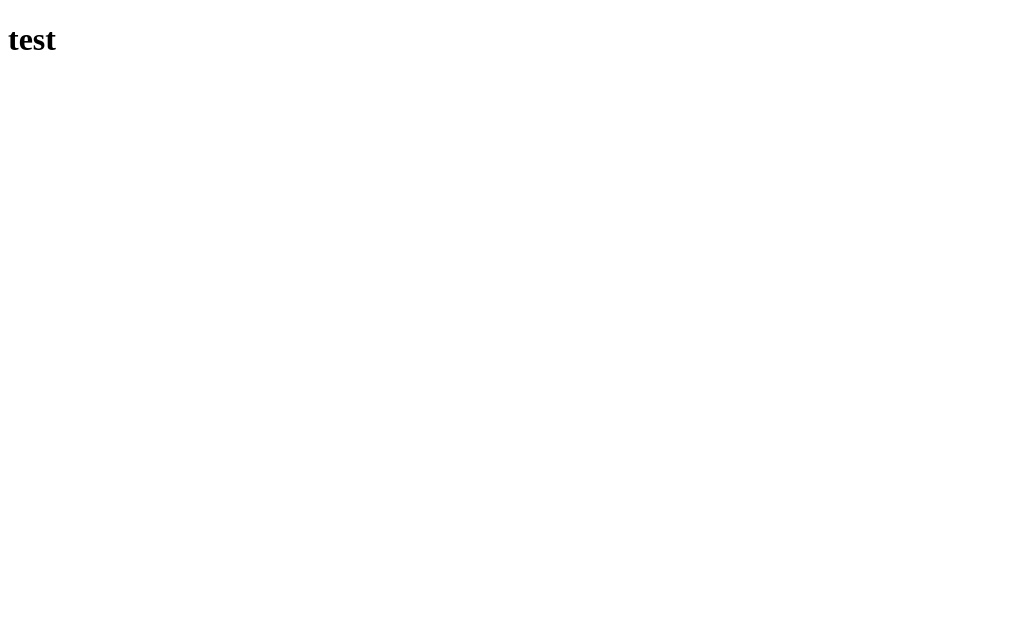
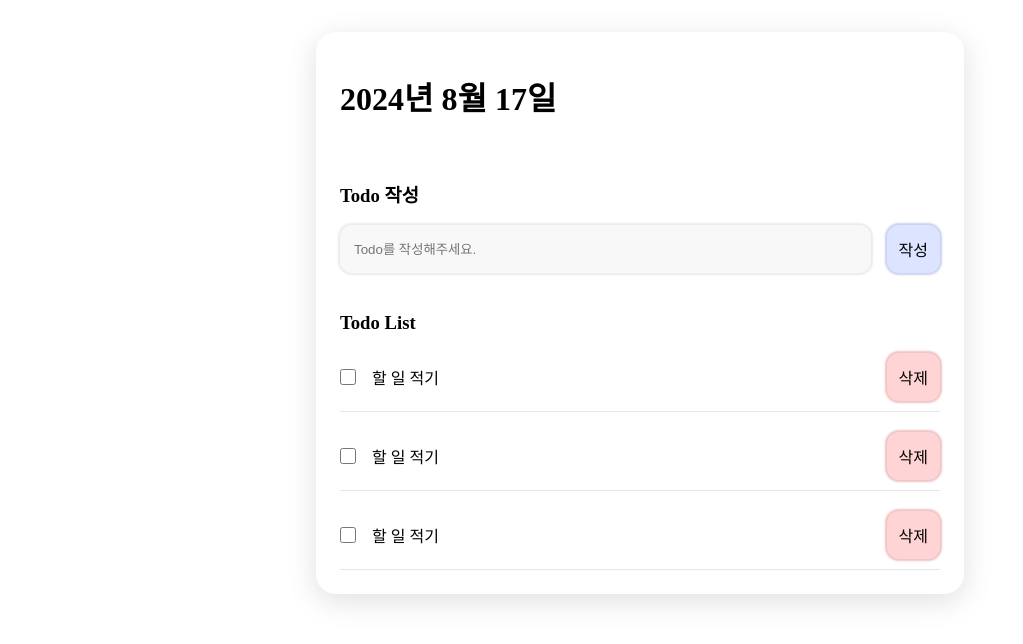
Before and after one commit to arko0531/react-todo-list, a React (Create React App) app: page / in a window 1280 px wide. Shown: the top 644 px of the page, without its empty margins (0-1023 px from the left). Built offline with nearby package versions, Linux system fonts and the light colour scheme.

Commit message:
컴포넌트 구성 / CSS 적용

```diff
--- a/src/App.css
+++ b/src/App.css
@@ -0,0 +1,10 @@
+.Wrapper {
+    width: calc(50% - 32px);
+    padding: 20px 24px 24px;
+    margin: 32px auto;
+    display: flex;
+    flex-direction: column;
+    gap: 20px;
+    box-shadow: rgba(100, 100, 111, 0.2) 0px 7px 29px 0px;
+    border-radius: 20px;
+}
--- a/src/App.js
+++ b/src/App.js
@@ -1,8 +1,15 @@
 import './App.css';
+import Header from './components/Header';
+import TodoWrite from './components/TodoWrite';
+import TodoList from './components/TodoList';
 
 function App() {
   return (
-    <h1>test</h1>
+    <div className='Wrapper'>
+      <div><Header /></div>
+      <div><TodoWrite /></div>
+      <div><TodoList /></div>
+    </div>
   );
 }
 
--- /dev/null
+++ b/src/components/Header.jsx
@@ -0,0 +1,15 @@
+import React from 'react'
+
+const Header = () => {
+    const today = new Date();
+
+    const formattedDate = `${today.getFullYear()}년 ${today.getMonth()}월 ${today.getDate()}일`;
+
+    return (
+        <div>
+            <h1>{formattedDate}</h1>
+        </div>
+    );
+}
+
+export default Header
--- /dev/null
+++ b/src/components/TodoList.jsx
@@ -0,0 +1,18 @@
+import React from 'react'
+import '../css/TodoList.css'
+import TodoListItem from './TodoListItem'
+
+const TodoList = () => {
+  return (
+    <div>
+        <h3>Todo List</h3>
+        <div className='listWrapper'>
+            <TodoListItem />
+            <TodoListItem />
+            <TodoListItem />
+        </div>
+    </div>
+  )
+}
+
+export default TodoList
--- /dev/null
+++ b/src/components/TodoListItem.jsx
@@ -0,0 +1,22 @@
+import React from 'react'
+import Button from './ui/Button'
+import '../css/TodoListItem.css'
+
+const TodoListItem = () => {
+  return (
+    <div className='TodoListItem'>
+        <div className='checkbox_wrapper'>
+            <input type= 'checkbox'></input>
+        </div>
+        <div className='content'>할 일 적기</div>
+        <Button
+            title = '삭제'
+            // onClick = {() => {
+
+            // }}
+        />
+    </div>
+  )
+}
+
+export default TodoListItem
--- /dev/null
+++ b/src/components/TodoWrite.jsx
@@ -0,0 +1,22 @@
+import React from 'react'
+import '../css/TodoWrite.css'
+import Button from './ui/Button'
+
+const TodoWrite = () => {
+  return (
+    <div>
+        <h3>Todo 작성</h3>
+        <div className='WriteWrapper'>
+            <input type='text' placeholder='Todo를 작성해주세요.'></input>
+            <Button
+                title = '작성'
+                // onClick = {() =>
+
+                // }
+            />
+        </div>
+    </div>
+  )
+}
+
+export default TodoWrite
--- /dev/null
+++ b/src/components/ui/Button.jsx
@@ -0,0 +1,20 @@
+import React from 'react'
+import '../../css/Button.css'
+
+const Button = (props) => {
+    const {title, onClick} = props;
+
+    let buttonStyle = '';
+    if (title === '작성')
+        buttonStyle = 'button--write';
+    else if (title === '삭제')
+        buttonStyle = 'button-delete';
+
+    return (
+        <button className={buttonStyle} onClick={onClick}>
+            {title}
+        </button>
+    )
+}
+
+export default Button
--- /dev/null
+++ b/src/css/Button.css
@@ -0,0 +1,25 @@
+Button {
+    padding : 12px;
+    font-size : 16px;
+    border: none;
+    border-radius : 12px;
+    cursor : pointer;
+}
+
+/* 작성 */
+.button--write {
+    background-color: rgb(221, 228, 255);
+    box-shadow: 0px 0px 2px 2px rgb(201, 209, 240);
+}
+.button--write:active {
+    background-color: rgb(201, 209, 240);
+}
+
+/* 삭제 */
+.button-delete {
+    background-color: rgb(255, 212, 212);
+    box-shadow: 0px 0px 2px 2px rgb(239, 194, 194);
+}
+.button-delete:active {
+    background-color: rgb(239, 194, 194);
+}
--- /dev/null
+++ b/src/css/TodoList.css
@@ -0,0 +1,5 @@
+.listWrapper {
+    display: flex;
+    flex-direction: column;
+    gap: 20px;
+}
--- /dev/null
+++ b/src/css/TodoListItem.css
@@ -0,0 +1,22 @@
+.TodoListItem {
+    display: flex;
+    flex-direction: row;
+    gap: 16px;
+    align-items: center;
+    padding-bottom: 10px;
+    border-bottom: 1px solid rgb(230, 230, 230);
+}
+
+.checkbox_wrapper {
+    display: flex;
+}
+.checkbox_wrapper input {
+    width: 16px;
+    height: 16px;
+    align-items: center;
+    margin: 0;
+}
+
+.content {
+    flex-grow: 1;
+}
--- /dev/null
+++ b/src/css/TodoWrite.css
@@ -0,0 +1,14 @@
+.WriteWrapper {
+    display: flex;
+    width: 100%;
+    gap: 16px;
+}
+
+.WriteWrapper input {
+    flex-grow: 1;
+    padding: 14px;
+    border: none;
+    background-color: rgb(248, 248, 248);
+    box-shadow: 0px 0px 2px 2px rgb(235, 235, 235);
+    border-radius: 12px;
+}
```
